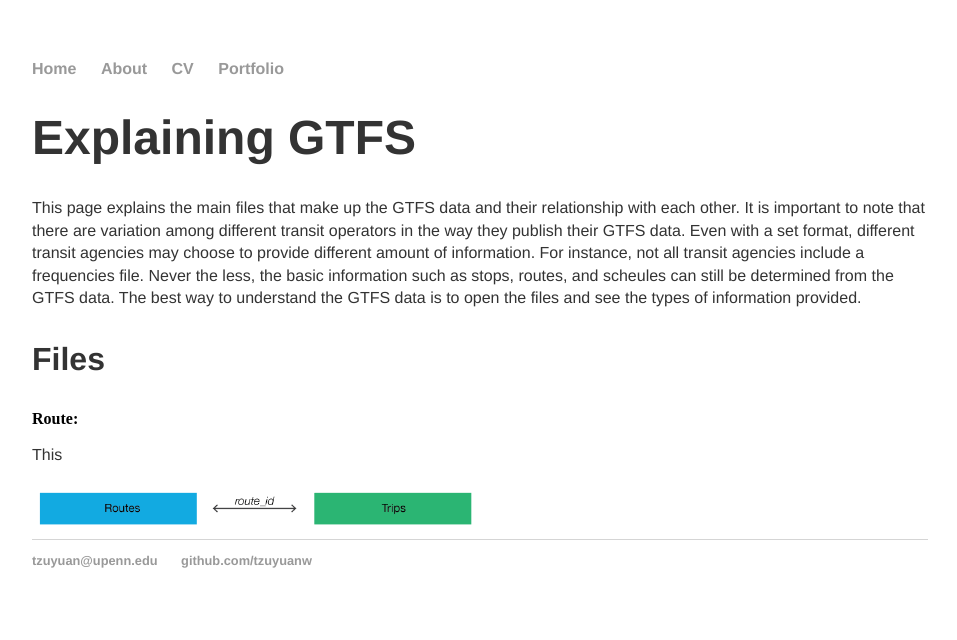
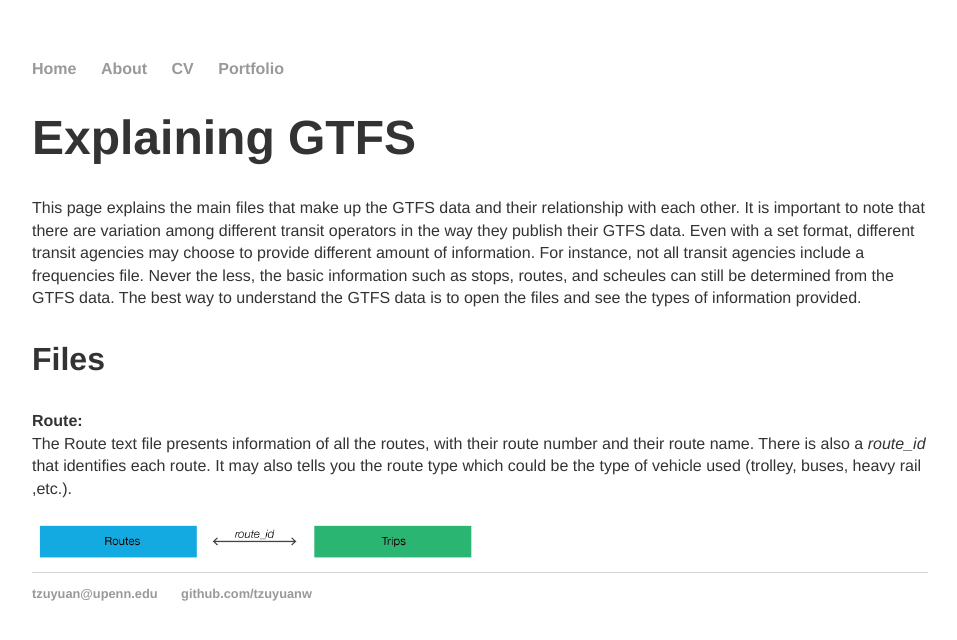
Before and after one commit to tzuyuanw/tzuyuanw.github.io, a Jekyll site: the page built from blog/GTFSexplanation.html, in a window 1280 px wide. Shown: the top 640 px of the page, without its empty margins (160-1117 px from the left). Built offline with Jekyll 4.4.1, drawn with Linux system fonts in a browser that asks for light colours.

Commit message:
Update GTFSexplanation.html

```diff
--- a/blog/GTFSexplanation.html
+++ b/blog/GTFSexplanation.html
@@ -12,8 +12,10 @@ title: Explaining GTFS
 			The best way to understand the GTFS data is to open the files and see the types of information provided.
 		</p>
 		<h3>Files</h3>
-		<b>Route:</b>
-		<p> This
+		<p><b>Route:</b><br/>
+			The Route text file presents information of all the routes, with their route number and their route name.
+			There is also a <i>route_id</i> that identifies each route.
+			It may also tells you the route type which could be the type of vehicle used (trolley, buses, heavy rail ,etc.).
 
 		</p>
 
```
